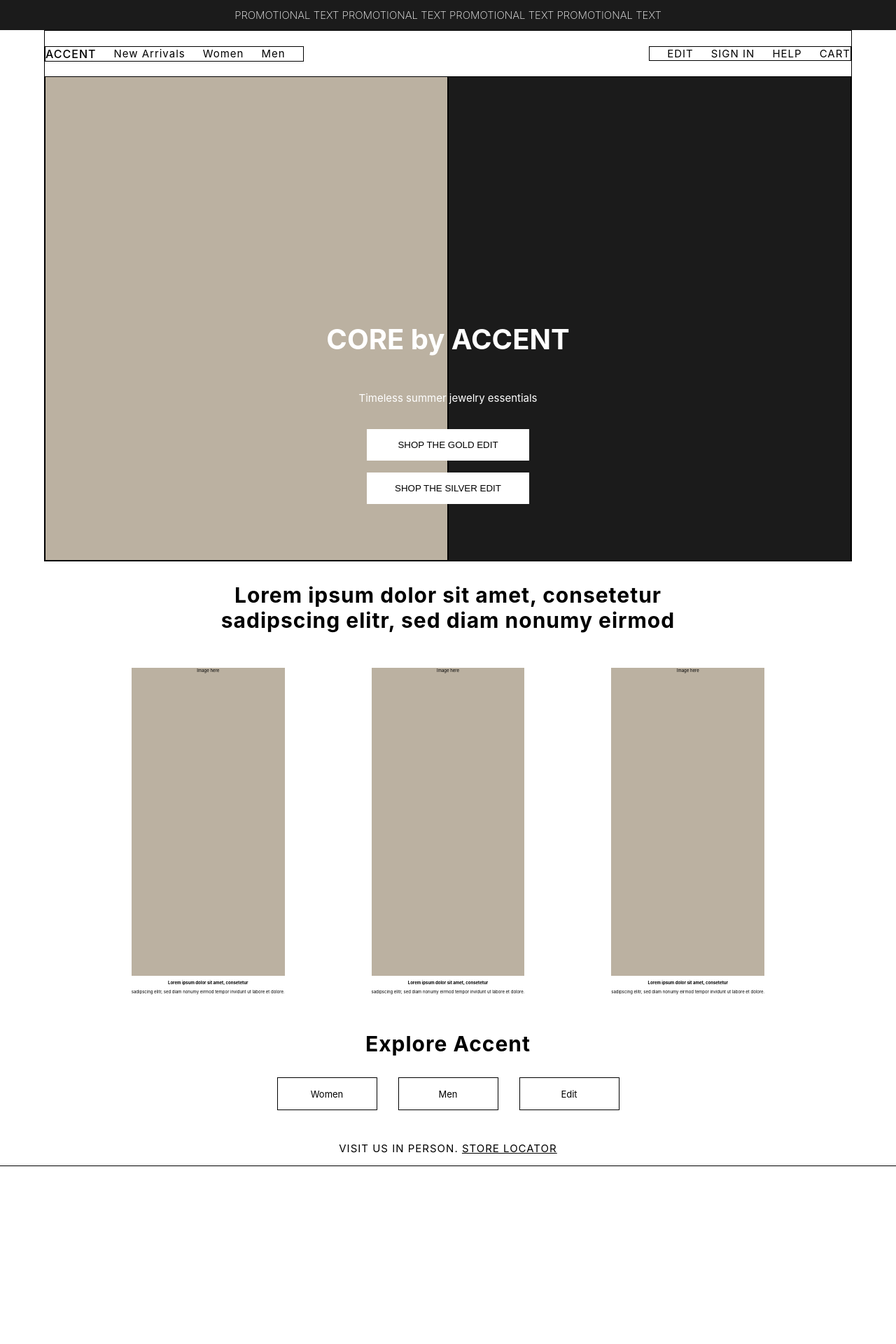
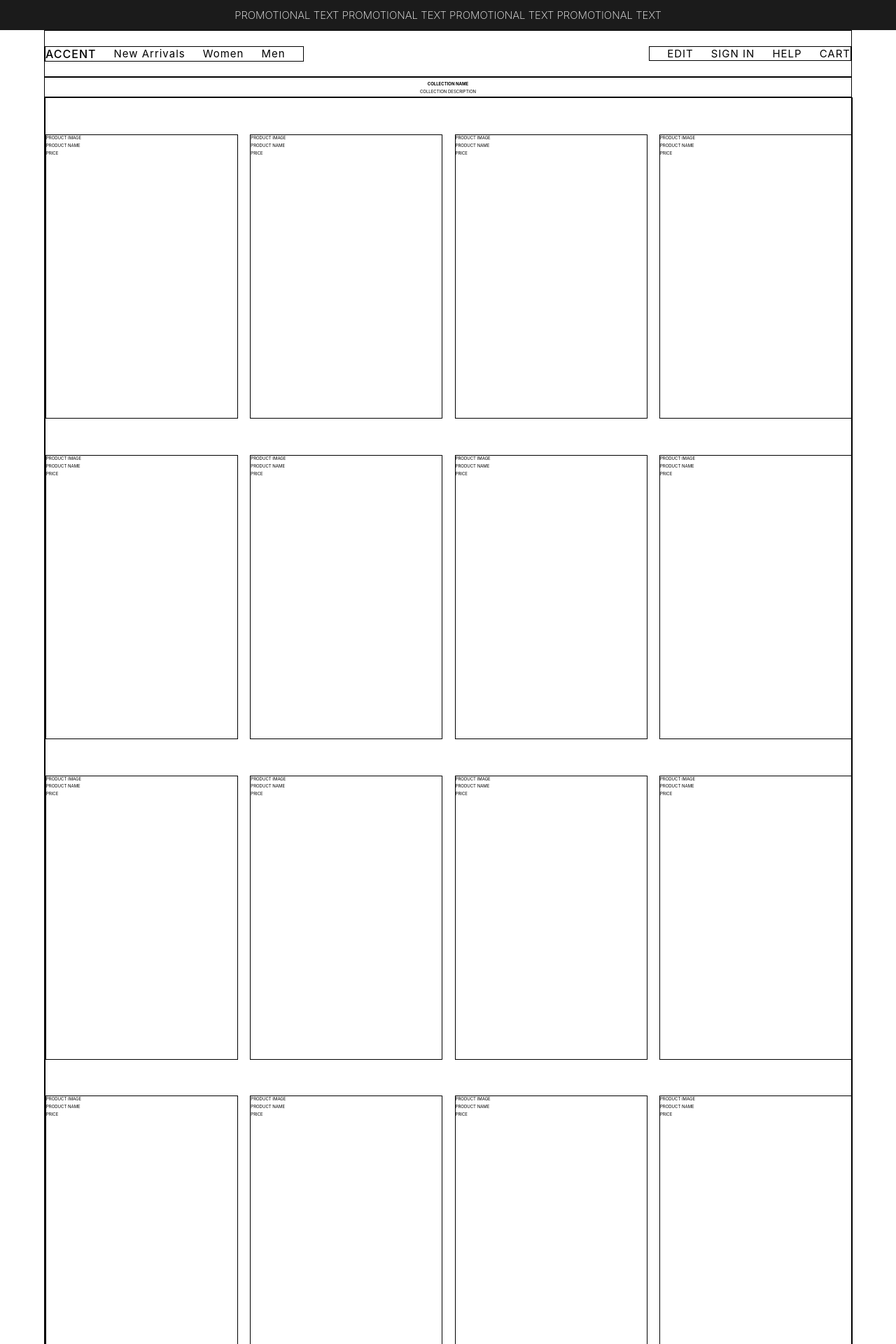
Before and after one commit to snsebro/accent, a React (Create React App) app: page /shop in a window 1280 px wide. Shown: the top 1920 px of the page at 70% size. Before the commit the page ends 1666 px from the top, so only its background shows below. Built offline with nearby package versions, Linux system fonts and the light colour scheme.

Commit message:
creating shop and shop item components, basic layout

```diff
--- a/src/App.tsx
+++ b/src/App.tsx
@@ -2,15 +2,17 @@ import { Route, Switch } from 'react-router-dom'
 import Homepage from './pages/hompage/Homepage';
 import PromoBanner from './components/promo-banner/PromoBanner'
 import NavBar from './components/nav-bar/NavBar'
+import Shop from './pages/shop/Shop';
 import './App.css';
 
 const App = () => {
   return (
-    <div className="app">
+    <div className='app'>
       <PromoBanner />
       <NavBar />
       <Switch>
-        <Route path='/' component={Homepage}/>
+        <Route path='/' exact component={Homepage} />
+        <Route path='/shop' component={Shop} />
       </Switch>
     </div>
   );
--- a/src/components/homepage-preview/HomepagePreview.tsx
+++ b/src/components/homepage-preview/HomepagePreview.tsx
@@ -5,23 +5,23 @@ import './HomepagePreview.scss'
 
 const HomepagePreview = () => {
   return (
-    <div className="homepage-preview">
-      <h3 className="homepage-preview-message">
+    <div className='homepage-preview'>
+      <h3 className='homepage-preview-message'>
       Lorem ipsum dolor sit amet, consetetur sadipscing elitr, sed diam nonumy eirmod
       </h3>
-      <div className="homepage-preview-list">
+      <div className='homepage-preview-list'>
         <HomepagePreviewItem />
         <HomepagePreviewItem />
         <HomepagePreviewItem />
       </div>
-      <div className="explore-section">
+      <div className='explore-section'>
         <h3>Explore Accent</h3>
-        <div className="preview-links">
-          <Link to="/" className="preview-button">Women</Link>
-          <Link to="/" className="preview-button" id="middle-preview-button">Men</Link>
-          <Link to="/" className="preview-button">Edit</Link>
+        <div className='preview-links'>
+          <Link to='/shop' className='preview-button'>Women</Link>
+          <Link to='/shop' className='preview-button' id='middle-preview-button'>Men</Link>
+          <Link to='/shop' className='preview-button'>Edit</Link>
         </div>
-        <p>VISIT US IN PERSON. <a href="/">STORE LOCATOR</a></p>
+        <p>VISIT US IN PERSON. <a href='/'>STORE LOCATOR</a></p>
       </div>
     </div>
   )
--- a/src/components/nav-bar/NavBar.tsx
+++ b/src/components/nav-bar/NavBar.tsx
@@ -7,9 +7,9 @@ const NavBar = () => {
     <div className='nav-bar'>
       <div className='nav-bar-left'>
         <NavLink to ='/' id='logo' className='nav-item'>ACCENT</NavLink>
-        <NavLink to ='/' className='nav-item'>New Arrivals</NavLink>
-        <NavLink to ='/' className='nav-item'>Women</NavLink>
-        <NavLink to ='/' className='nav-item'>Men</NavLink>
+        <NavLink to ='/shop' className='nav-item'>New Arrivals</NavLink>
+        <NavLink to ='/shop' className='nav-item'>Women</NavLink>
+        <NavLink to ='/shop' className='nav-item'>Men</NavLink>
       </div>
       <div className='nav-bar-right'>
         <NavLink to ='/' className='nav-item'>EDIT</NavLink>
--- /dev/null
+++ b/src/components/shop-header/ShopHeader.scss
@@ -0,0 +1,4 @@
+.shop-header {
+  text-align: center;
+  border-bottom: 1px solid black;
+}
--- /dev/null
+++ b/src/components/shop-header/ShopHeader.tsx
@@ -0,0 +1,13 @@
+import React from 'react'
+import './ShopHeader.scss'
+
+const ShopHeader = () => {
+  return (
+    <div className='shop-header'>
+      <h3>COLLECTION NAME</h3>
+      <p>COLLECTION DESCRIPTION</p>
+    </div>
+  )
+}
+
+export default ShopHeader
--- /dev/null
+++ b/src/components/shop-item/ShopItem.scss
@@ -0,0 +1,9 @@
+.shop-item {
+  min-width: 27.3rem;
+  height: 40.4rem;
+  border: solid 1px black;
+  margin-top: 4.5%;
+
+  .shop-item-image {
+  }
+}
--- /dev/null
+++ b/src/components/shop-item/ShopItem.tsx
@@ -0,0 +1,13 @@
+import React from 'react'
+import './ShopItem.scss'
+
+const ShopItem = () => {
+  return (
+    <div className='shop-item'>
+      <div className='shop-item-image'>PRODUCT IMAGE</div>
+      <p>PRODUCT NAME</p>
+      <p>PRICE</p>
+    </div>
+  )
+}
+export default ShopItem
--- /dev/null
+++ b/src/components/shop-list/ShopList.scss
@@ -0,0 +1,10 @@
+.shop-list {
+  width: 100%;
+  height:100%;
+  border: solid 1px black;
+  display: flex;
+  flex-wrap: wrap;
+
+  justify-content: space-between;
+  align-items: center;
+}
--- /dev/null
+++ b/src/components/shop-list/ShopList.tsx
@@ -0,0 +1,17 @@
+import React from 'react'
+import ShopItem from '../shop-item/ShopItem'
+import './ShopList.scss'
+
+const ShopList = () => {
+
+  const items = new Array(16)
+  const shopItems = [0, 1, 2, 3, 4, 5, 6, 7, 8, 9, 10, 11, 12, 13, 14, 15]
+
+  return (
+    < div className='shop-list'>
+      {shopItems.map(item => <ShopItem key={item}/>)}
+    </div>
+  )
+}
+
+export default ShopList
--- /dev/null
+++ b/src/pages/shop/Shop.scss
@@ -0,0 +1,21 @@
+.shop {
+  margin: auto auto;
+  width: 90%;
+  border: solid 1px black;
+}
+
+
+
+
+
+// Reference for hover image animation
+// #some_div {
+//   background-image:url(image_1.jpg);
+//   -webkit-transition:background-image 0.5s;
+//   /* Other vendor-prefixed transition properties */
+//   transition:background-image 0.5s;
+// }
+
+// #some_div:hover {
+//   background-image:url(image_2.jpg);
+// }
--- /dev/null
+++ b/src/pages/shop/Shop.tsx
@@ -0,0 +1,15 @@
+import React from 'react'
+import ShopHeader from '../../components/shop-header/ShopHeader'
+import ShopList from '../../components/shop-list/ShopList'
+import './Shop.scss'
+
+const Shop = () => {
+  return (
+    <div className='shop'>
+      <ShopHeader />
+      <ShopList />
+    </div>
+  )
+}
+
+export default Shop
```
